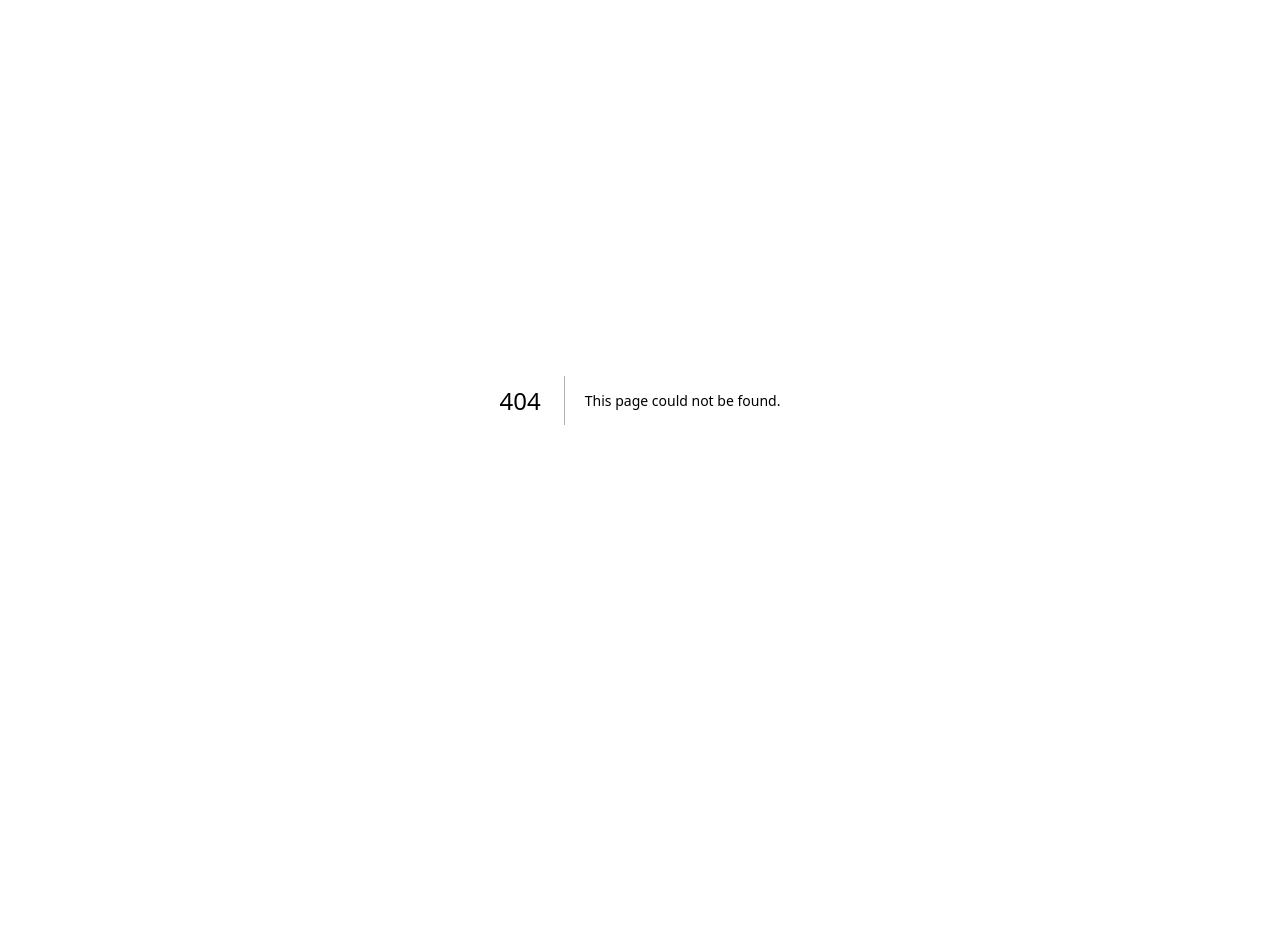
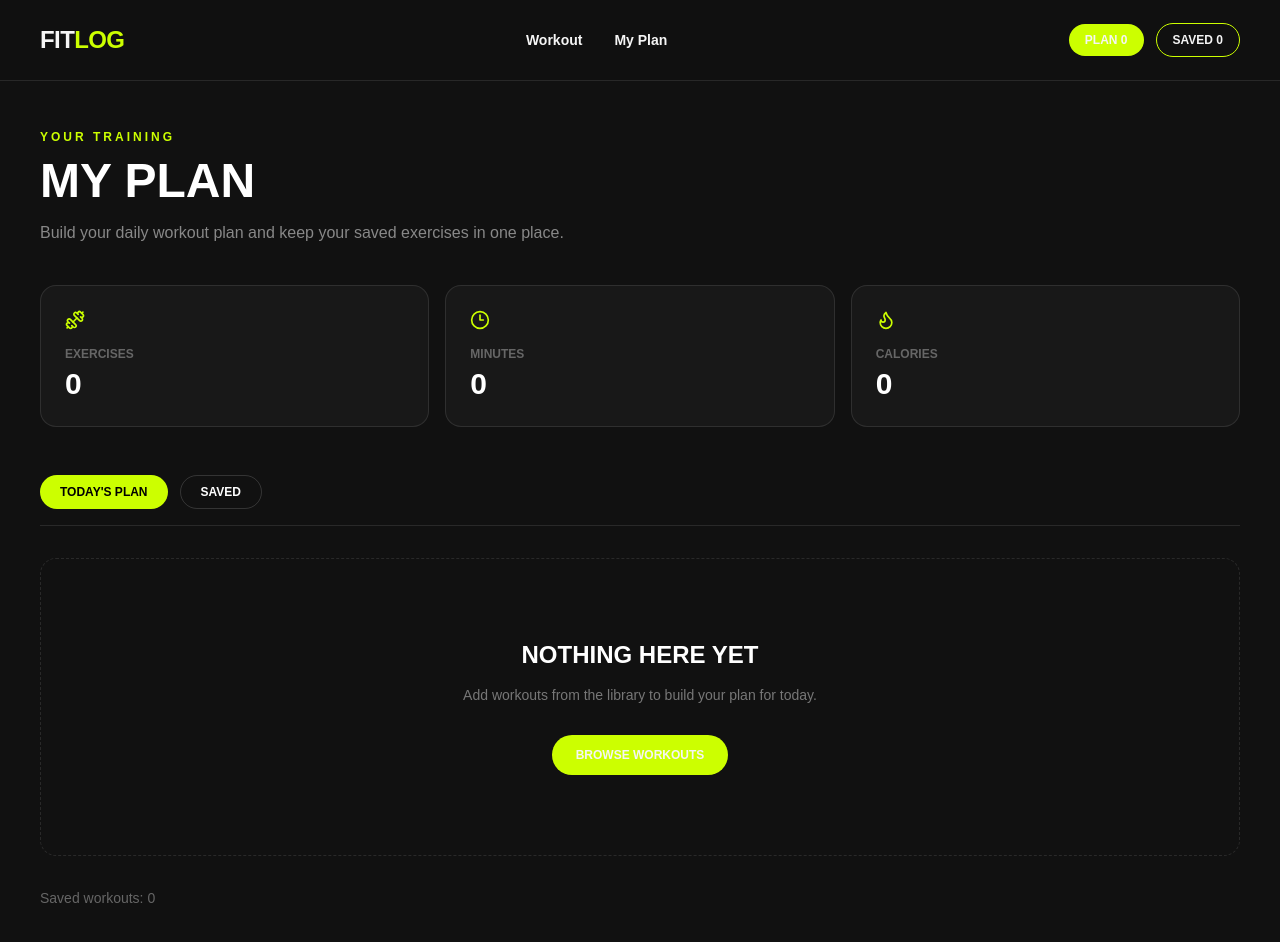
Before and after one commit to alnoman9631/fitlog, a Next.js app: page /my-plan in a window 1280 px wide. Before the commit this address had no page. Shown: the top 942 px of the page. Before the commit the page ends 800 px from the top, so only its background shows below. Built offline with nearby package versions, Linux system fonts and the light colour scheme.

Commit message:
my plan fix

```diff
--- a/app/layout.tsx
+++ b/app/layout.tsx
@@ -1,5 +1,6 @@
 import type { Metadata } from "next";
 import "./globals.css";
+import { FitLogProvider } from "@/context/FitLogContext";
 
 export const metadata: Metadata = {
   title: "FitLog — Workout Library",
@@ -13,7 +14,9 @@ export default function RootLayout({
 }) {
   return (
     <html lang="en">
-      <body>{children}</body>
+      <body>
+        <FitLogProvider>{children}</FitLogProvider>
+      </body>
     </html>
   );
 }
--- /dev/null
+++ b/app/my-plan/page.tsx
@@ -0,0 +1,156 @@
+"use client";
+
+import Link from "next/link";
+import { Clock3, Flame, Dumbbell } from "lucide-react";
+import Navbar from "@/components/Navbar";
+import { useFitLog } from "@/context/FitLogContext";
+
+export default function MyPlanPage() {
+  const { plan, saved } = useFitLog();
+
+  const totalMinutes = plan.reduce(
+    (total, workout) => total + workout.duration,
+    0
+  );
+
+  const totalCalories = plan.reduce(
+    (total, workout) => total + workout.caloriesBurned,
+    0
+  );
+
+  return (
+    <>
+      <Navbar />
+
+      <main className="min-h-screen bg-[#111111] px-5 py-12 sm:px-8 lg:px-10">
+        <div className="mx-auto max-w-7xl">
+          <p className="text-xs font-black tracking-[0.25em] text-[#ccff00]">
+            YOUR TRAINING
+          </p>
+
+          <h1 className="mt-3 text-4xl font-black uppercase text-white sm:text-5xl">
+            MY PLAN
+          </h1>
+
+          <p className="mt-4 max-w-xl text-[#888888]">
+            Build your daily workout plan and keep your saved exercises in one
+            place.
+          </p>
+
+          {/* Metrics */}
+          <div className="mt-10 grid gap-4 sm:grid-cols-3">
+            <div className="rounded-2xl border border-white/10 bg-[#181818] p-6">
+              <Dumbbell size={20} className="text-[#ccff00]" />
+
+              <p className="mt-4 text-xs font-bold uppercase text-[#666666]">
+                Exercises
+              </p>
+
+              <p className="mt-1 text-3xl font-black text-white">
+                {plan.length}
+              </p>
+            </div>
+
+            <div className="rounded-2xl border border-white/10 bg-[#181818] p-6">
+              <Clock3 size={20} className="text-[#ccff00]" />
+
+              <p className="mt-4 text-xs font-bold uppercase text-[#666666]">
+                Minutes
+              </p>
+
+              <p className="mt-1 text-3xl font-black text-white">
+                {totalMinutes}
+              </p>
+            </div>
+
+            <div className="rounded-2xl border border-white/10 bg-[#181818] p-6">
+              <Flame size={20} className="text-[#ccff00]" />
+
+              <p className="mt-4 text-xs font-bold uppercase text-[#666666]">
+                Calories
+              </p>
+
+              <p className="mt-1 text-3xl font-black text-white">
+                {totalCalories}
+              </p>
+            </div>
+          </div>
+
+          {/* Tabs */}
+          <div className="mt-12 flex gap-3 border-b border-white/10 pb-4">
+            <button
+              type="button"
+              className="rounded-full bg-[#ccff00] px-5 py-2 text-xs font-black text-black"
+            >
+              TODAY'S PLAN
+            </button>
+
+            <button
+              type="button"
+              className="rounded-full border border-white/15 px-5 py-2 text-xs font-black text-white"
+            >
+              SAVED
+            </button>
+          </div>
+
+          {/* Plan */}
+          <section className="mt-8">
+            {plan.length === 0 ? (
+              <div className="rounded-2xl border border-dashed border-white/10 px-6 py-20 text-center">
+                <p className="text-2xl font-black uppercase text-white">
+                  NOTHING HERE YET
+                </p>
+
+                <p className="mx-auto mt-3 max-w-md text-sm leading-6 text-[#777777]">
+                  Add workouts from the library to build your plan for today.
+                </p>
+
+                <Link
+                  href="/#library"
+                  className="mt-7 inline-flex rounded-full bg-[#ccff00] px-6 py-3 text-xs font-black text-black transition hover:bg-[#d9ff4d]"
+                >
+                  BROWSE WORKOUTS
+                </Link>
+              </div>
+            ) : (
+              <div className="grid gap-5 md:grid-cols-2 lg:grid-cols-3">
+                {plan.map((workout) => (
+                  <div
+                    key={workout.id}
+                    className="overflow-hidden rounded-2xl border border-white/10 bg-[#181818]"
+                  >
+                    <img
+                      src={workout.image}
+                      alt={workout.name}
+                      className="h-52 w-full object-cover"
+                    />
+
+                    <div className="p-5">
+                      <h2 className="text-xl font-black uppercase text-white">
+                        {workout.name}
+                      </h2>
+
+                      <p className="mt-2 text-sm text-[#777777]">
+                        {workout.equipment}
+                      </p>
+
+                      <div className="mt-5 flex gap-4 text-xs font-bold text-[#999999]">
+                        <span>{workout.duration} min</span>
+                        <span>{workout.caloriesBurned} cal</span>
+                      </div>
+                    </div>
+                  </div>
+                ))}
+              </div>
+            )}
+          </section>
+
+          {/* Saved count for now */}
+          <p className="mt-8 text-sm text-[#666666]">
+            Saved workouts: {saved.length}
+          </p>
+        </div>
+      </main>
+    </>
+  );
+}
--- /dev/null
+++ b/context/FitLogContext.tsx
@@ -0,0 +1,141 @@
+"use client";
+
+import {
+  createContext,
+  useContext,
+  useEffect,
+  useMemo,
+  useState,
+} from "react";
+import type { Workout } from "@/types/workout";
+
+interface FitLogContextType {
+  plan: Workout[];
+  saved: Workout[];
+  addToPlan: (workout: Workout) => void;
+  removeFromPlan: (id: number) => void;
+  saveWorkout: (workout: Workout) => void;
+  removeSaved: (id: number) => void;
+  isInPlan: (id: number) => boolean;
+  isSaved: (id: number) => boolean;
+}
+
+const FitLogContext = createContext<FitLogContextType | undefined>(
+  undefined
+);
+
+export function FitLogProvider({
+  children,
+}: {
+  children: React.ReactNode;
+}) {
+  const [plan, setPlan] = useState<Workout[]>([]);
+  const [saved, setSaved] = useState<Workout[]>([]);
+  const [isLoaded, setIsLoaded] = useState(false);
+
+  // Load saved data from localStorage
+  useEffect(() => {
+    try {
+      const storedPlan = localStorage.getItem("fitlog-plan");
+      const storedSaved = localStorage.getItem("fitlog-saved");
+
+      if (storedPlan) {
+        setPlan(JSON.parse(storedPlan));
+      }
+
+      if (storedSaved) {
+        setSaved(JSON.parse(storedSaved));
+      }
+    } catch (error) {
+      console.error("Failed to load FitLog data:", error);
+    } finally {
+      setIsLoaded(true);
+    }
+  }, []);
+
+  // Save plan to localStorage
+  useEffect(() => {
+    if (!isLoaded) return;
+
+    localStorage.setItem("fitlog-plan", JSON.stringify(plan));
+  }, [plan, isLoaded]);
+
+  // Save saved workouts to localStorage
+  useEffect(() => {
+    if (!isLoaded) return;
+
+    localStorage.setItem("fitlog-saved", JSON.stringify(saved));
+  }, [saved, isLoaded]);
+
+  function addToPlan(workout: Workout) {
+    setPlan((currentPlan) => {
+      if (currentPlan.some((item) => item.id === workout.id)) {
+        return currentPlan;
+      }
+
+      return [...currentPlan, workout];
+    });
+  }
+
+  function removeFromPlan(id: number) {
+    setPlan((currentPlan) =>
+      currentPlan.filter((item) => item.id !== id)
+    );
+  }
+
+  function saveWorkout(workout: Workout) {
+    setSaved((currentSaved) => {
+      if (currentSaved.some((item) => item.id === workout.id)) {
+        return currentSaved;
+      }
+
+      return [...currentSaved, workout];
+    });
+  }
+
+  function removeSaved(id: number) {
+    setSaved((currentSaved) =>
+      currentSaved.filter((item) => item.id !== id)
+    );
+  }
+
+  function isInPlan(id: number) {
+    return plan.some((item) => item.id === id);
+  }
+
+  function isSaved(id: number) {
+    return saved.some((item) => item.id === id);
+  }
+
+  const value = useMemo(
+    () => ({
+      plan,
+      saved,
+      addToPlan,
+      removeFromPlan,
+      saveWorkout,
+      removeSaved,
+      isInPlan,
+      isSaved,
+    }),
+    [plan, saved]
+  );
+
+  return (
+    <FitLogContext.Provider value={value}>
+      {children}
+    </FitLogContext.Provider>
+  );
+}
+
+export function useFitLog() {
+  const context = useContext(FitLogContext);
+
+  if (!context) {
+    throw new Error(
+      "useFitLog must be used inside FitLogProvider"
+    );
+  }
+
+  return context;
+}
```
